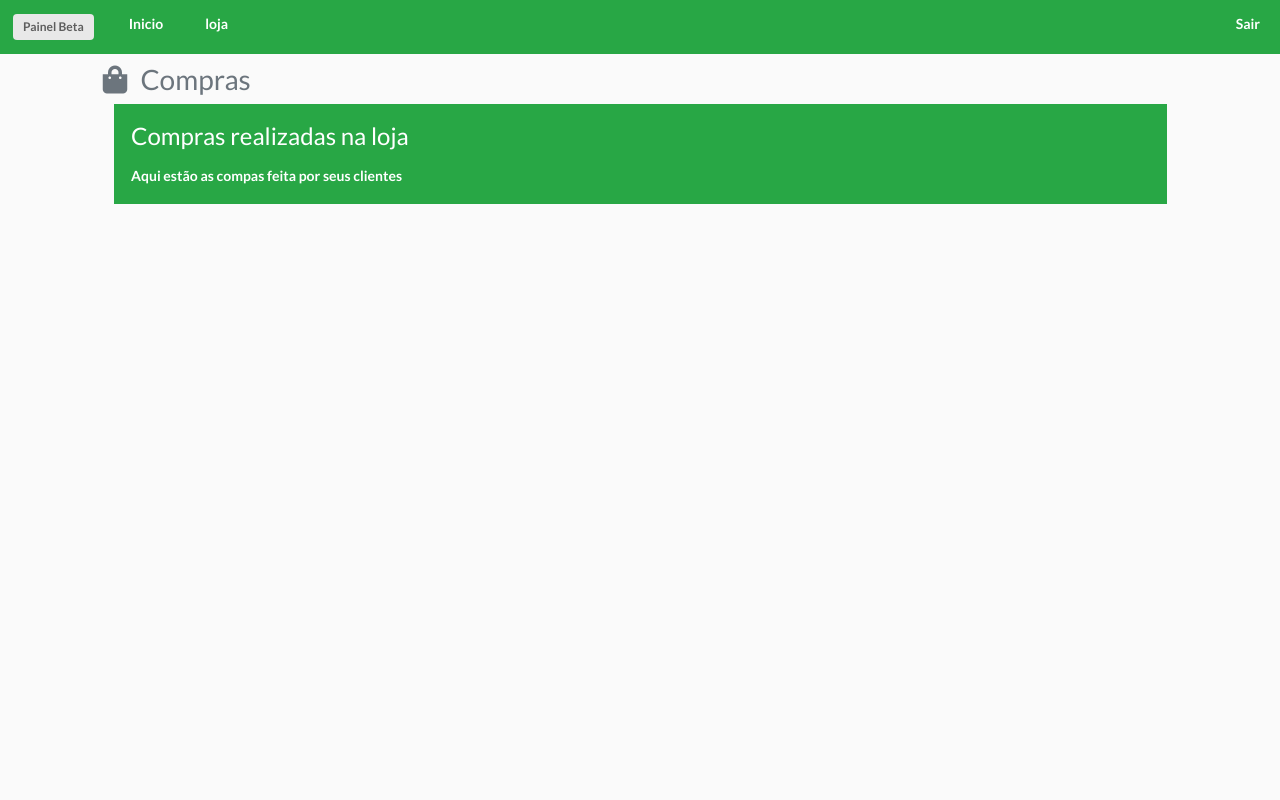
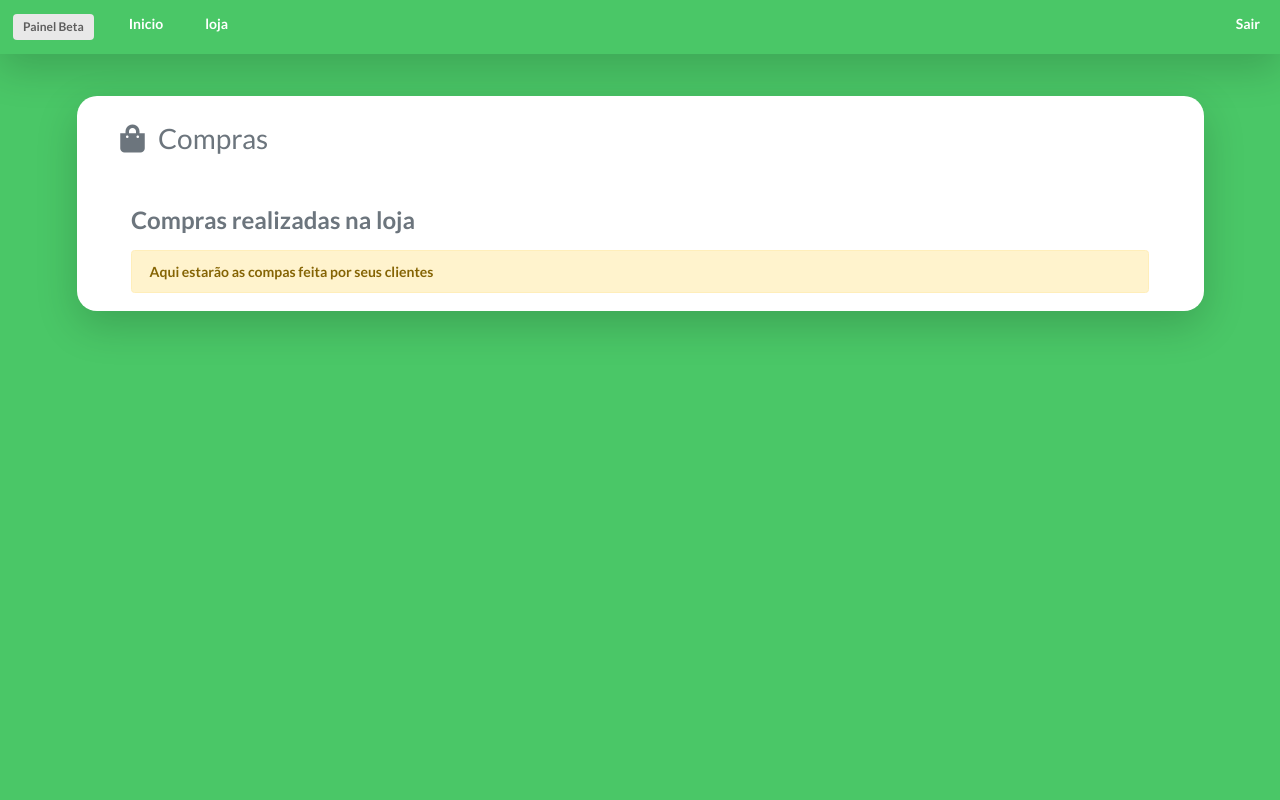
Before and after one commit to rafaelshembek/supermarket, a PHP site: page /marketplace/interface/list_new_compras.php in a window 1280 px wide. Run offline with PHP 8.4, Linux system fonts and the light colour scheme; data that the repository does not hold is empty; some libraries are stand-ins or nearby versions.

Commit message:
Atualização da interface da listas de compras feita pelos cliente da loja e modificação da estrutura no codigo

```diff
--- a/class/cl_GetRelatorioCompras.php
+++ b/class/cl_GetRelatorioCompras.php
@@ -22,7 +22,7 @@ class GetRelatorioCompras{
 
         return $resultRow;
     }
-    // ==================================
+    // ============ CONFIRMAR O ENVIOR DAS COMPRAS ========
     public function setTrueCompra($id_cliente, $data_compra){
         $update = new Select_DB();
         $params = array(
@@ -38,6 +38,7 @@ class GetRelatorioCompras{
         $return = $get_pagamento->exe_query("SELECT *, CONCAT(datediff(curdate(), forma_pagamento.data_paga)) as registro from forma_pagamento left join cadastro on forma_pagamento.id_usuario = cadastro.idcadastro");
         return $return;
     }
+    // OBTER OS DADOS DA COMPRAS JUNTO COM AS INFORMAÇÕES DO USUARIO
     public function getForma_pagamento2($cliente = null, $data = null){
         $get_pagamento = new Select_DB();
         $param = array(
--- a/interface/list_new_compras.php
+++ b/interface/list_new_compras.php
@@ -15,8 +15,8 @@ if(isset($_SESSION['id_user'])){
     <meta http-equiv="X-UA-Compatible" content="ie=edge">
     <title>Novas Compras</title>
 </head>
-<body onload="setJason()" style="background: #fafafa;">
-    <div class="ui attached stackable secomdary menu border-0 bg-success">
+<body onload="setJason()" style="background: #4AC767;">
+    <div class="ui attached stackable secomdary menu border-0 shadow-lg" style="background: #4AC767;">
         <p class="ui label m-3">Painel Beta</p>
         <a class="nav-link text-white text-center m-2" href="../"><strong>Inicio</strong></a>
         <a class="nav-link text-white text-center m-2" href="./loja/<?php echo $id_empresa; ?>"><strong>loja</strong></a>
@@ -24,24 +24,27 @@ if(isset($_SESSION['id_user'])){
             <a class="nav-link text-white text-center m-2" href="../logica/logout.php"><strong>Sair</strong></a>
         </div>
     </div>
-    <div class="ui container">
+    <!-- <div class="ui container">
         <h1 class="align-self-center font-weight-light text-muted m-2"><i class="shopping bag icon"></i> Compras</h1>
 
         <span class="floating ui info message showNotif m-2" style="display: none; cursor: pointer;"><i class="sync alternate icon"></i> Atualizar a Pagina</span>
-    </div>
+    </div> -->
     <!-- ============================================================== -->
-    <section class="ui container">
+    <section class="ui container bg-white shadow-lg mt-5" style="border-radius: 20px;">
+        <div class="card-body">
+            <h1 class="align-self-center font-weight-light text-muted m-2"><i class="shopping bag icon"></i> Compras</h1>
+        </div>
         <div class="row m-2">
             <div class="col-md-12">
-                <div class="card-body bg-success">
-                    <h2 class="font-weight-light text-white">Compras realizadas na loja</h2>
-                    <p class="text-white"><strong>Aqui estão as compas feita por seus clientes</strong></p>
+                <div class="card-body">
+                    <h2 class="font-weight-bold text-muted">Compras realizadas na loja</h2>
+                    <p class="alert alert-warning"><strong>Aqui estarão as compas feita por seus clientes</strong></p>
                 </div>
             </div>
         </div>
-    </section>
-    <section class="ui container new_cliente shadow-sm" style="background: #fff;">
+        <section class="ui container new_cliente">
 
+        </section>
     </section>
     <!-- ============================================================== -->
 
--- a/interface/relatorios_compras.php
+++ b/interface/relatorios_compras.php
@@ -10,6 +10,7 @@ if(isset($_SESSION['id_user']) && isset($_GET['cliente']) && isset($_GET['data']
     if($idCliente && $data){
         $dados_row = $my_dados_cliente->getInformation($idCliente, $data);
         $resultMoradiaCliente = $my_dados_cliente->getRelatorio($idCliente);
+        // OBTER OS DADOS DA COMPRA DO USUARIO JUNTO COM AS INFORMAÇÕES DO USUARIO
         $getdados_moradia = $my_dados_cliente->getForma_pagamento2($idCliente, $data);
 
         // print_r($getdados_moradia);
--- a/js/js/listnewcomprasApp.js
+++ b/js/js/listnewcomprasApp.js
@@ -15,7 +15,7 @@
     }
 
     var Information = (data) => {
-        // console.log(result);
+        // console.log(data);
         var $items = '';
         var dia = '';
         var i = 0;
@@ -27,13 +27,18 @@
                 }else{
                     dia = ' Dias Antes';
                 }
-                    $items += '<div class="row m-2">';
+            $items += '<div class="row m-1" style="background: #fafafa;">';
                 $items += '<div class="col-md-12">';
-                    $items += '<div class="card-body d-flex justify-content-between align-content-center flex-wrap">';
-                    $items += '<h2 class="align-self-center font-weight-light text-muted m-2"><i class="user icon"></i><strong>'+data[i]['nome_completo']+'</strong></h2>';
-                    $items += '<h5 class="align-self-center font-weight-light"><i class="at icon"></i>'+data[i]['email']+'</h5>';
-                    $items += '<h6 class="align-self-center ui yellow large label m-0">'+dia+'</h6>';
-                    $items += '<a class="align-self-center nav-link m-2" href="../interface/relatorios_compras.php?cliente='+data[i]['id_usuario']+'&data='+data[i]['data_compra']+'"><i class="eye icon"></i> Ver Compras</a>';
+
+                $items += '<div class="ui  attached stackable secondary segment border-0 menu">';
+                        $items += '<div class="item font-weight-bold text-muted"><strong>'+data[i]['nome_completo']+'</strong></div>';
+                        $items += '<div class="item">'+data[i]['email']+'</div>';
+                        $items += '<div class="item"><label class="ui yellow label">'+dia+'</label></div>';
+                        $items += '<div class="right menu">';
+                        $items += '<div class="item">';
+                            $items += data[i]['hora_compra'] +'h : '+ data[i]['minutos_compras']+'m';
+                        $items += '</div>';
+                        $items += '<a class="ui blue button m-2" href="../interface/relatorios_compras.php?cliente='+data[i]['id_usuario']+'&data='+data[i]['data_compra']+'"><i class="eye icon"></i> Ver Compras</a>';
                         $items += '</div>';
                 $items += '</div>';
                 $items += '</div>';
@@ -43,8 +48,10 @@
             $items += '<div class="row">';
                 $items += '<div class="col-md-12">';
                     $items += '<div class="card-body">';
-                        $items += '<h1 class="text-center font-weight-light text-muted"><strong class="ui red massive label">Sem compras no momento</strong></h1>';
-                        $items += '<div class="card-body m-5 text-center text-muted" style="font-size: 55pt;"><i class="shopping cart icon"></i></div>';
+                        $items += '<div class="h1 text-center font-weight-light text-muted"><strong>Ainda não foram registrado compras em sua loja</strong></div>';
+                        $items += '<div class="mt-5 mb-0 text-center text-muted" style="font-size: 55pt;"><i class="shopping cart icon"></i></div>';
+                        $items += '<p class="text-center font-weight-light text-muted"><strong>Problema no sistema entre em contato com nossa central de desenvolvimento </strong></p>';
+                        $items += '<div class="text-center font-weight-light text-muted"><a href="#!">Solicitar um Desenvolvedor</a></div>';
                     $items += '</div>';
                 $items += '</div>';
             $items += '</div>';
@@ -53,4 +60,4 @@
     }
 setInterval(() => {
     setJason();
-}, 3000);
+}, 5000);
```
Lines whose indentation alone changed are shown as unchanged.
